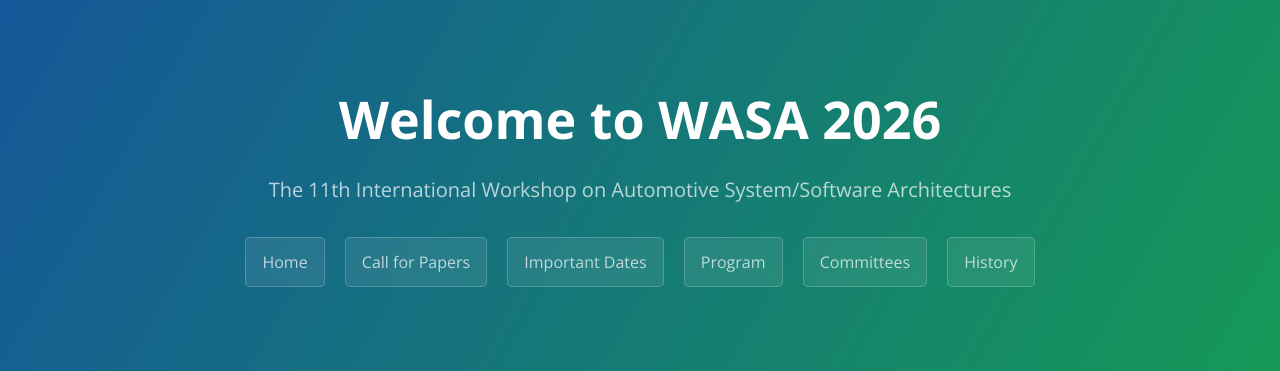
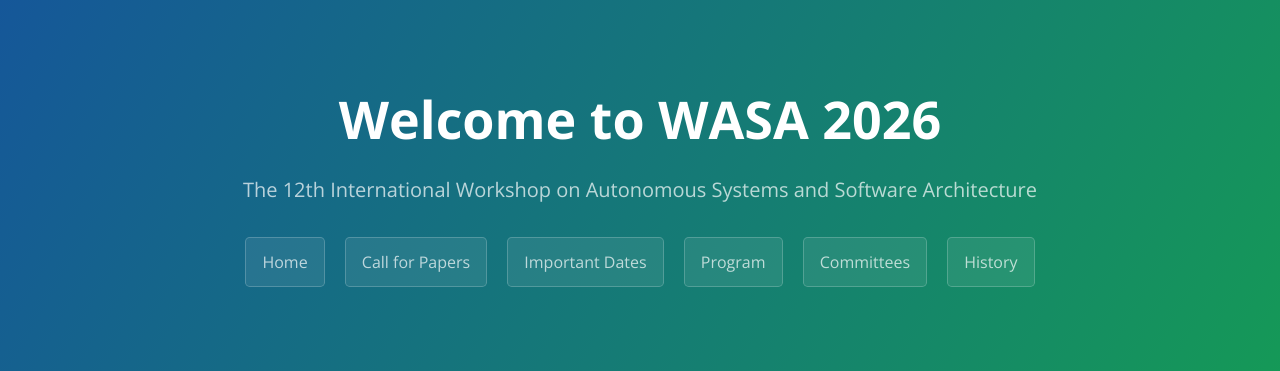
Before and after one commit to WASA-Workshop/2026, a Jekyll site: the page built from index.md, in a window 1280 px wide and 900 px high. Shown: the top 371 px of the window. Built offline with Jekyll 4.4.1, drawn with Linux system fonts in a browser that asks for light colours; our own code applies the rules of GitHub Pages for plain Markdown files; some of the changed text lies outside the part shown.

Commit message:
Update _config.yml

```diff
--- a/_config.yml
+++ b/_config.yml
@@ -1,11 +1,11 @@
-title: WASA 2025
-description: The 11th International Workshop on Automotive System/Software Architectures
+title: WASA 2026
+description: The 12th International Workshop on Autonomous Systems and Software Architecture
 show_downloads: true
 google_analytics:
 theme: jekyll-theme-cayman
-keywords: "workshops, automotive, software engineering, software architecture"
+keywords: "workshops, automotive, software engineering, software architecture, autonomous systems"
 
 # author settings for cc-by, appears in the footer
 author: Stefan Kugele, Yanja Dajsuren, Alessio Bucaioni, and Jasmin Jahić
-pub_year: 2025
+pub_year: 2026
 github_username: stefankugele
```
